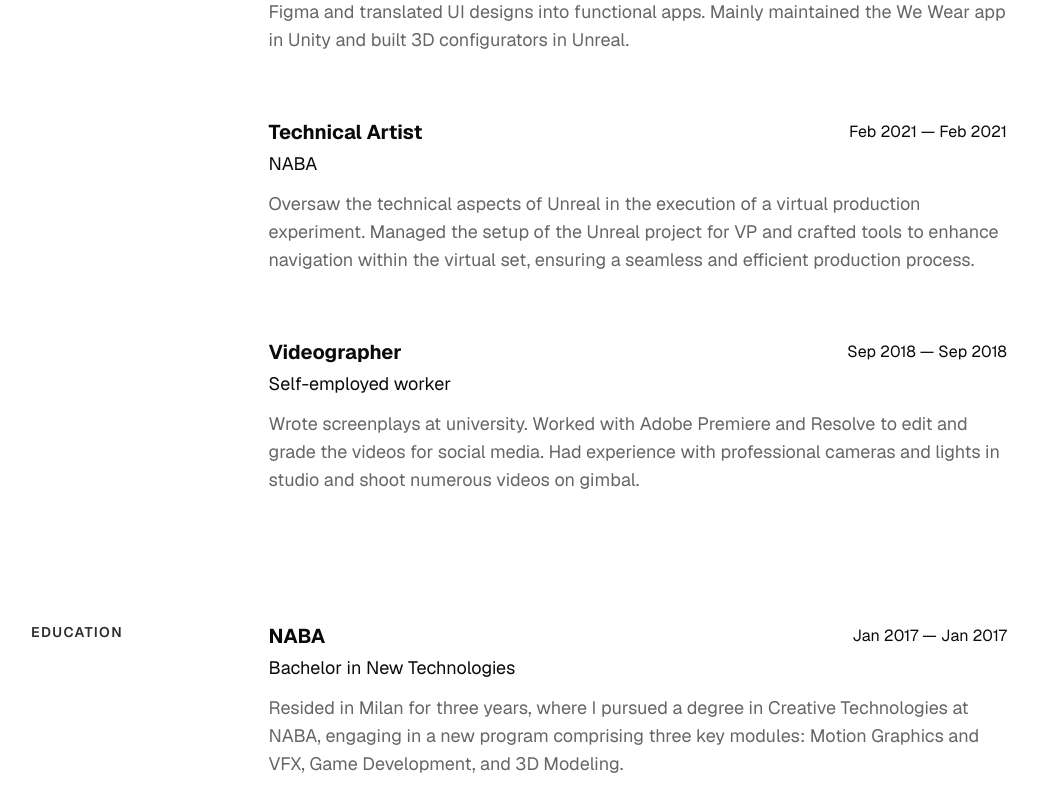
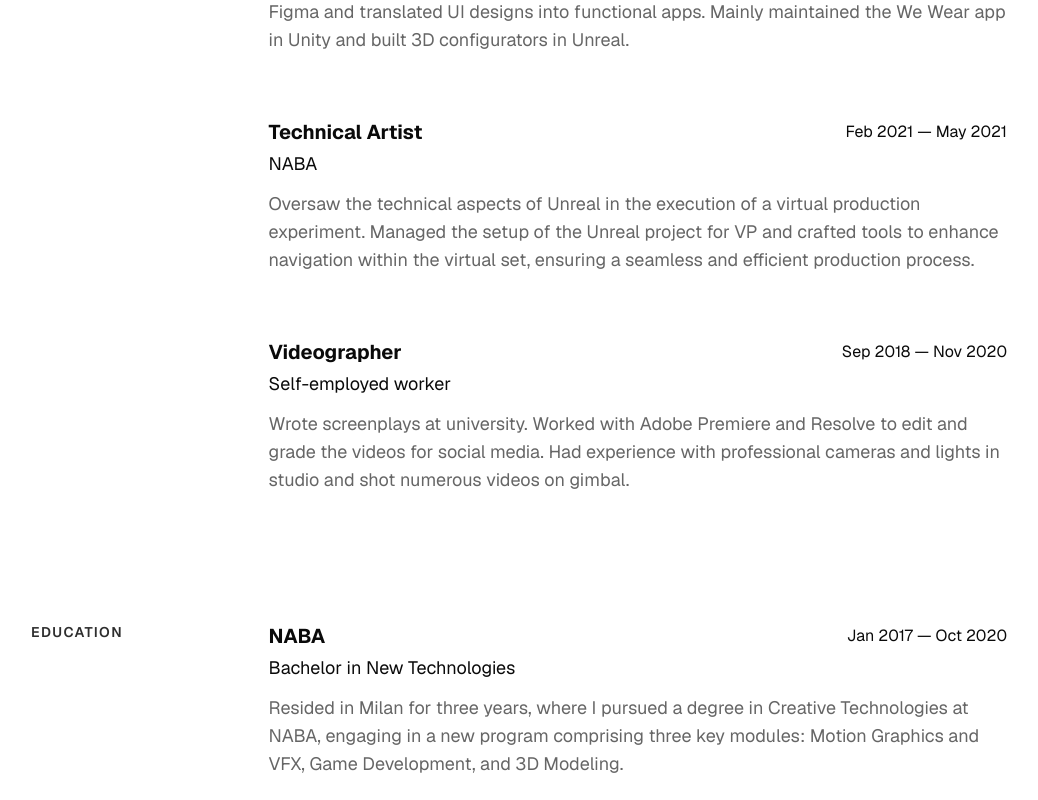
Before and after one commit to christianstamati/folio, a Next.js app: page /about in a window 1280 px wide. Shown: the part 760-1560 px from the top of the page, without its empty margins (121-1159 px from the left). Built offline with nearby package versions, Linux system fonts and the light colour scheme.

Commit message:
fixed experience dates

```diff
--- a/src/app/about/page.tsx
+++ b/src/app/about/page.tsx
@@ -49,7 +49,7 @@ const aboutPage = {
       at: "Self-employed worker",
       header: "Videographer",
       description:
-        "Wrote screenplays at university. Worked with Adobe Premiere and Resolve to edit and grade the videos for social media. Had experience with professional cameras and lights in studio and shoot numerous videos on gimbal.",
+        "Wrote screenplays at university. Worked with Adobe Premiere and Resolve to edit and grade the videos for social media. Had experience with professional cameras and lights in studio and shot numerous videos on gimbal.",
     },
   ] as ExperienceData[],
   education: [
--- a/src/components/experience.tsx
+++ b/src/components/experience.tsx
@@ -15,12 +15,12 @@ function Experience({ experience }: ExperienceProps) {
   const toDate =
     experience.to === "present"
       ? "Present"
-      : formatDate(experience.from.year, experience.from.month);
+      : formatDate(experience.to.year, experience.to.month);
 
   const date = `${formatDate(experience.from.year, experience.from.month)} — ${toDate}`;
 
   return (
-    <div className="text-base sm:text-lg ">
+    <div className="text-base sm:text-lg">
       <div className="mb-1 flex items-center justify-between">
         <h2 className="text-lg font-bold sm:text-xl">{experience.header}</h2>
         <div className="text-sm sm:text-base">{date}</div>
```
